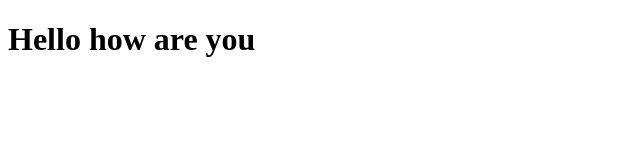
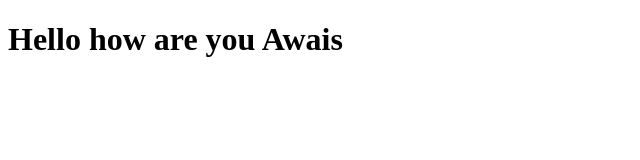
Before and after one commit to awais1989/Bootcamp1, a plain HTML site: page index.html in a window 1280 px wide. Shown: the whole page, without its empty margins (0-640 px from the left). Drawn offline with Linux system fonts and the light colour scheme.

Commit message:
update
index.html

```diff
--- a/index.html
+++ b/index.html
@@ -6,6 +6,6 @@
     <title>Document</title>
 </head>
 <body>
-    <h1>Hello how are you</h1>
+    <h1>Hello how are you Awais</h1>
 </body>
 </html>
```
